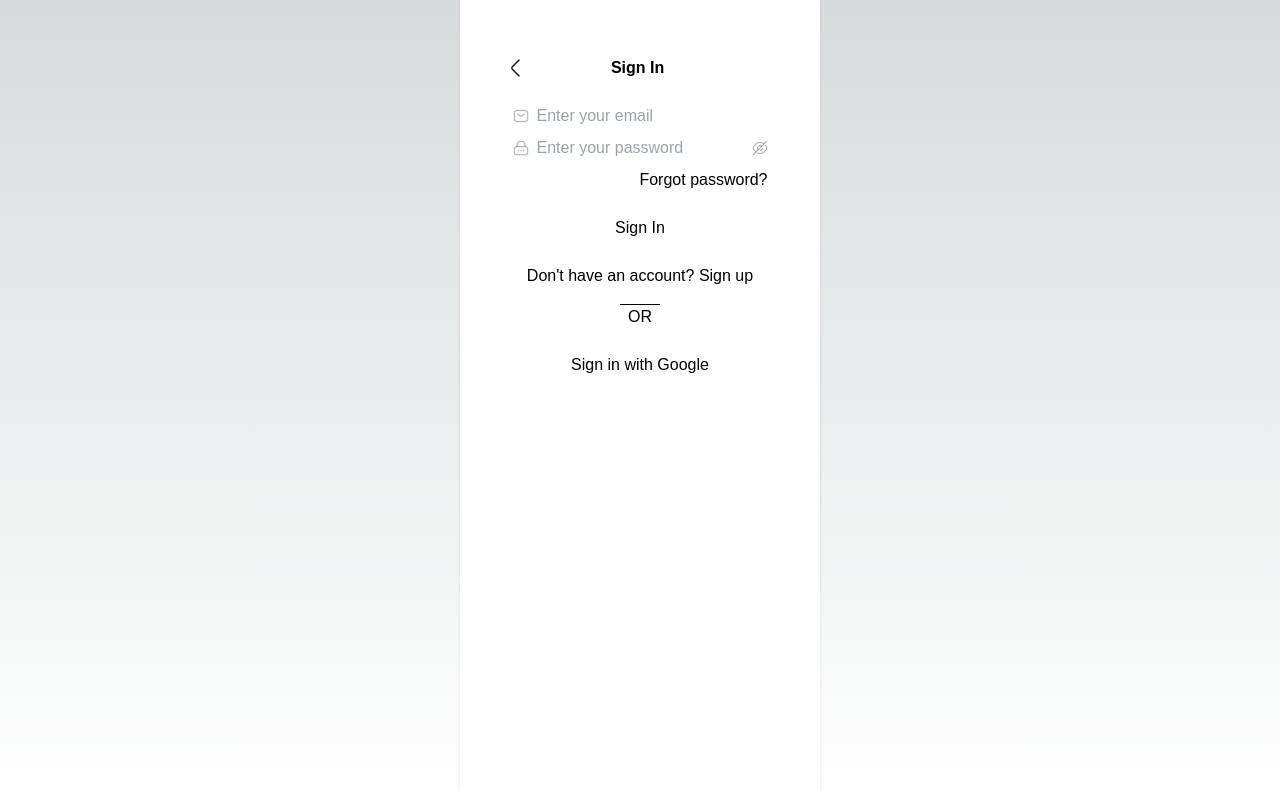
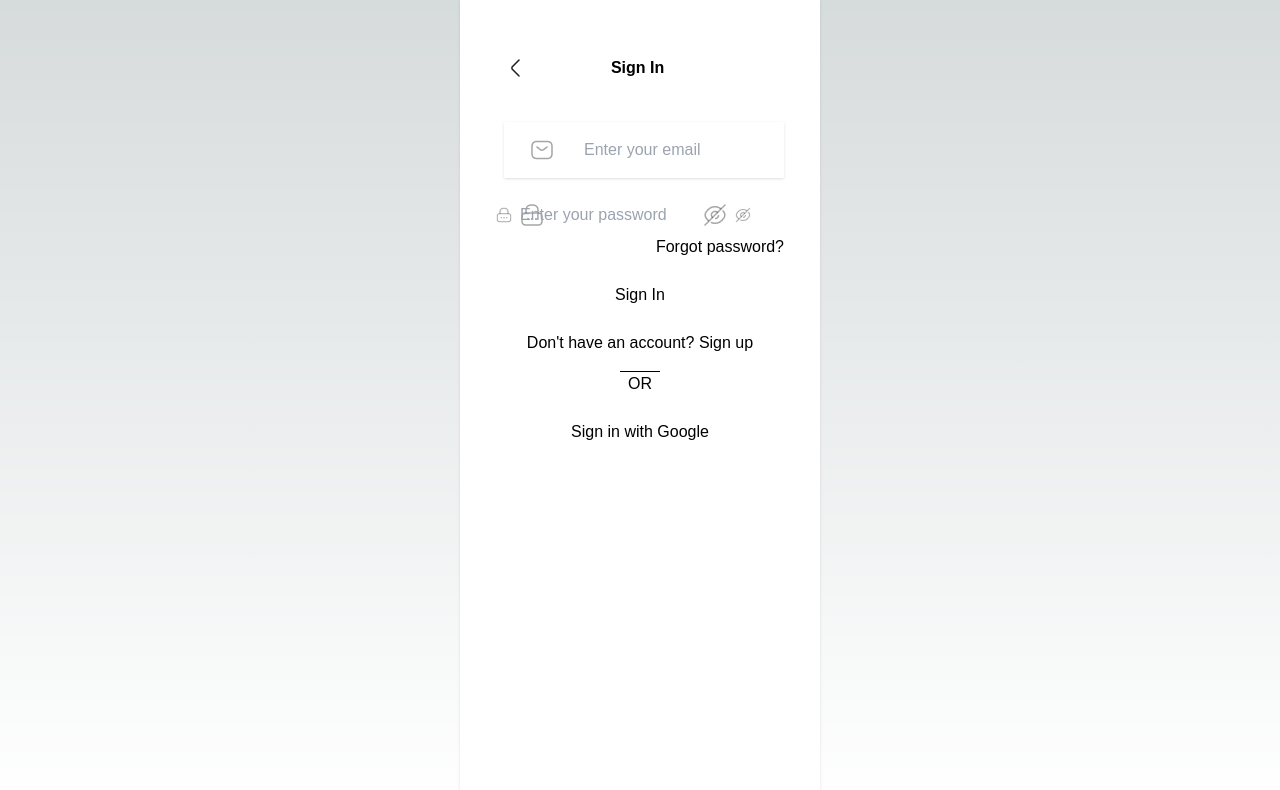
Before and after one commit to cancer-platform/platform-mvp, a Next.js app: page /sign-in in a window 1280 px wide. Shown: the top 790 px of the page. Built offline with nearby package versions, Linux system fonts and the light colour scheme.

Commit message:
Feat(boarding): Add styles to input field, remove built-in rules for filled field

```diff
--- a/package.json
+++ b/package.json
@@ -24,7 +24,7 @@
     "eslint-config-next": "14.1.0",
     "postcss": "^8",
     "prettier-eslint": "^16.3.0",
-    "tailwindcss": "^3.3.0",
+    "tailwindcss": "^3.4.1",
     "typescript": "^5"
   }
 }
--- a/src/app/globals.css
+++ b/src/app/globals.css
@@ -31,3 +31,18 @@ body {
     text-wrap: balance;
   }
 }
+
+.input-with-images {
+  background-image: url('/lock__icon.png'), url('/eye__icon.png');
+  background-repeat: no-repeat, no-repeat;
+  background-position: left, right;
+}
+
+input:-webkit-autofill,
+input:-webkit-autofill:hover,
+input:-webkit-autofill:focus,
+input:-webkit-autofill:active {
+    transition: background-color 5000s ease-in-out 0s;
+    -webkit-text-fill-color: #fff !important;
+    background-image: url('/lock__icon.png'), url('/eye__icon.png') !important;
+}
--- a/src/app/sign-in/page.tsx
+++ b/src/app/sign-in/page.tsx
@@ -23,22 +23,30 @@ const LoginPage = () => {
           </div>
         </div>
 
-        <div className="mt-4">
+        <div className="mt-8">
           <div className="flex items-center">
-            <Image
-              src="/envelope__icon.png"
-              alt="Envelope Icon"
-              className="w-4 h-4"
-              width={24}
-              height={24}
-            />
             <input
               type="text"
               placeholder="Enter your email"
-              className="ml-2"
+              className="
+                        mt-0.5
+                        ml-2
+                        w-full
+                        h-14
+                        border-[#221F1F1A]
+                        bg-[url('/envelope__icon.png')]
+                        bg-no-repeat
+                        bg-[10%]
+                        py-2
+                        pr-8
+                        pl-20
+                        shadow
+                        bg-transparent
+                        font-inherit
+                        text-inherit"
             />
           </div>
-          <div className="flex items-center mt-2">
+          <div className="flex items-center mt-6">
             <Image
               src="/lock__icon.png"
               alt="Lock Icon"
@@ -49,7 +57,7 @@ const LoginPage = () => {
             <input
               type="password"
               placeholder="Enter your password"
-              className="ml-2"
+              className="ml-2 mt-px	input-with-images"
             />
             <Image
               src="/eye__icon.png"
```
Also changed, not shown: 1 other file (tests, documents, lock files or other folders).
